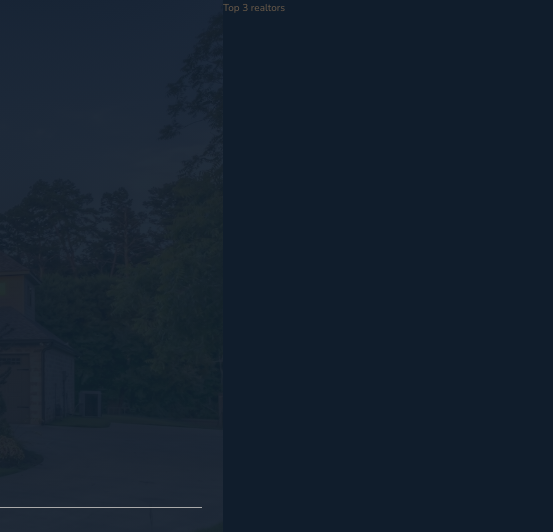
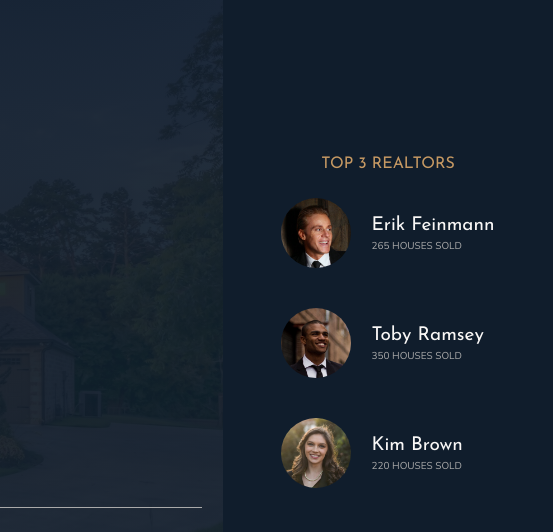
Before and after one commit to SantiagoAlvarze22/Nexter-Project, a website: page index.html in a window 1280 px wide. Shown: the top 532 px of the page, 727-1280 px from the left. Drawn offline with nearby package versions, Linux system fonts and the light colour scheme.

Commit message:
Header realtors section

```diff
--- a/index.html
+++ b/index.html
@@ -33,7 +33,26 @@
     </header>
 
     <div class="realtors">
-        Top 3 realtors
+        <h3 class="heading-3">Top 3 Realtors</h3>
+        <div class="realtors__list">
+            <img src="img/realtor-1.jpeg" alt="Realtor 1" class="realtors__img">
+            <div class="realtors__details">
+                <h4 class="heading-4 heading-4--light">Erik Feinmann</h4>
+                <p class="realtors__sold">265 houses sold</p>
+            </div>
+
+            <img src="img/realtor-3.jpeg" alt="Realtor 6" class="realtors__img">
+            <div class="realtors__details">
+                <h4 class="heading-4 heading-4--light">Toby Ramsey</h4>
+                <p class="realtors__sold">350 houses sold</p>
+            </div>
+
+            <img src="img/realtor-2.jpeg" alt="Realtor 2" class="realtors__img">
+            <div class="realtors__details">
+                <h4 class="heading-4 heading-4--light">Kim Brown</h4>
+                <p class="realtors__sold">220 houses sold</p>
+            </div>
+        </div>
     </div>
 
     <section class="features">
--- a/sass/_realtors.scss
+++ b/sass/_realtors.scss
@@ -1,4 +1,30 @@
 .realtors{
     background-color: $color-secondary;
     grid-column: col-start 7 / full-end ;
+    padding: 3rem;
+    display: grid;
+    align-content: center;
+    justify-content: center;
+    justify-items: center;
+    grid-row-gap: 2rem;
+
+    &__list{
+        display: grid;
+        grid-template-columns: min-content max-content;
+        grid-column-gap: 2rem;
+        grid-row-gap: 5vh;
+        align-items: center;
+    }
+
+    &__img{
+        width: 7rem;
+        border-radius: 50%;
+        display: block;
+    }
+
+    &__sold{
+        text-transform: uppercase;
+        color: $color-grey-light-2;
+        margin-top: -3px;
+    }
 }
```
Also changed, not shown: css/style.css.
